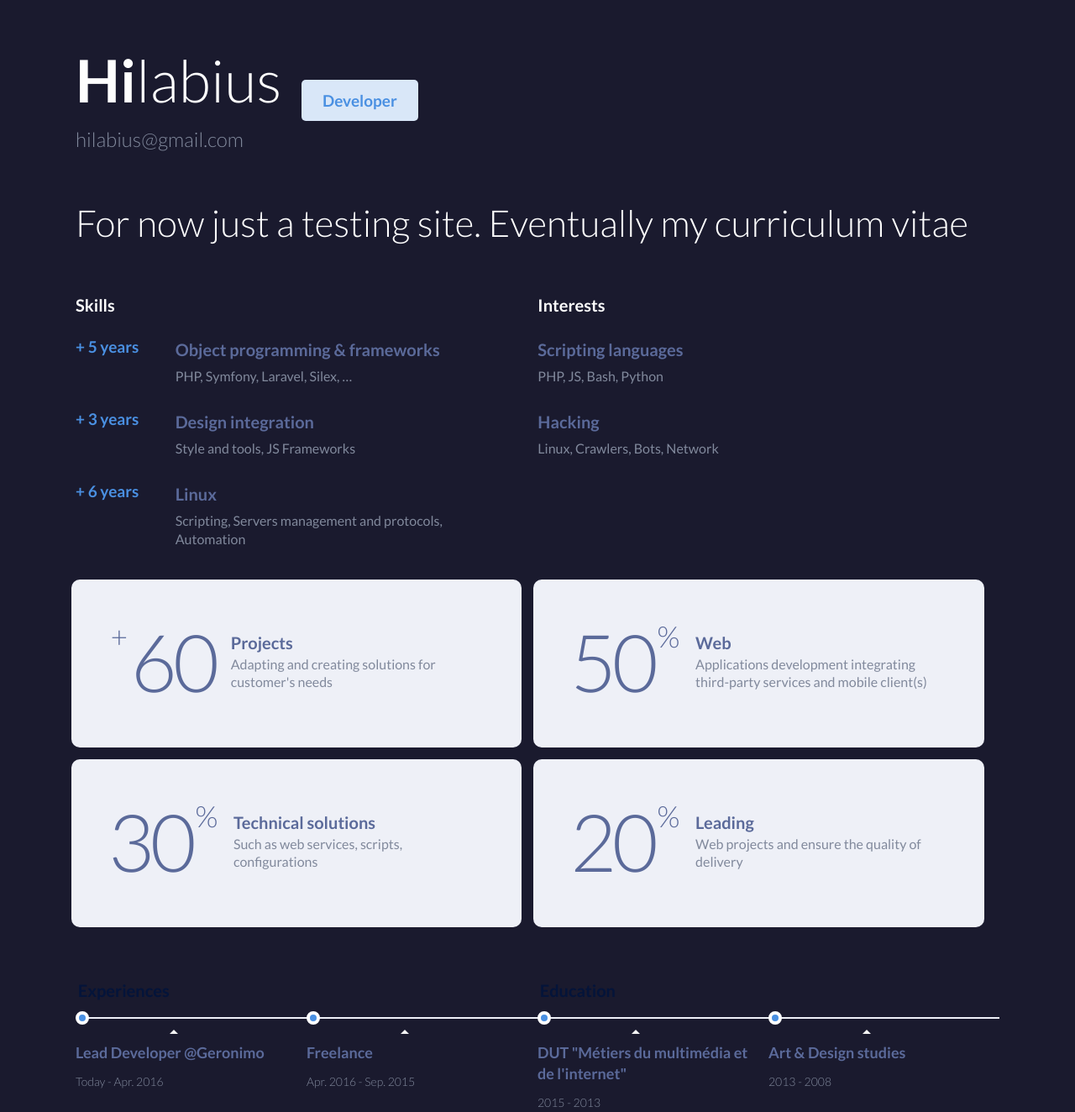
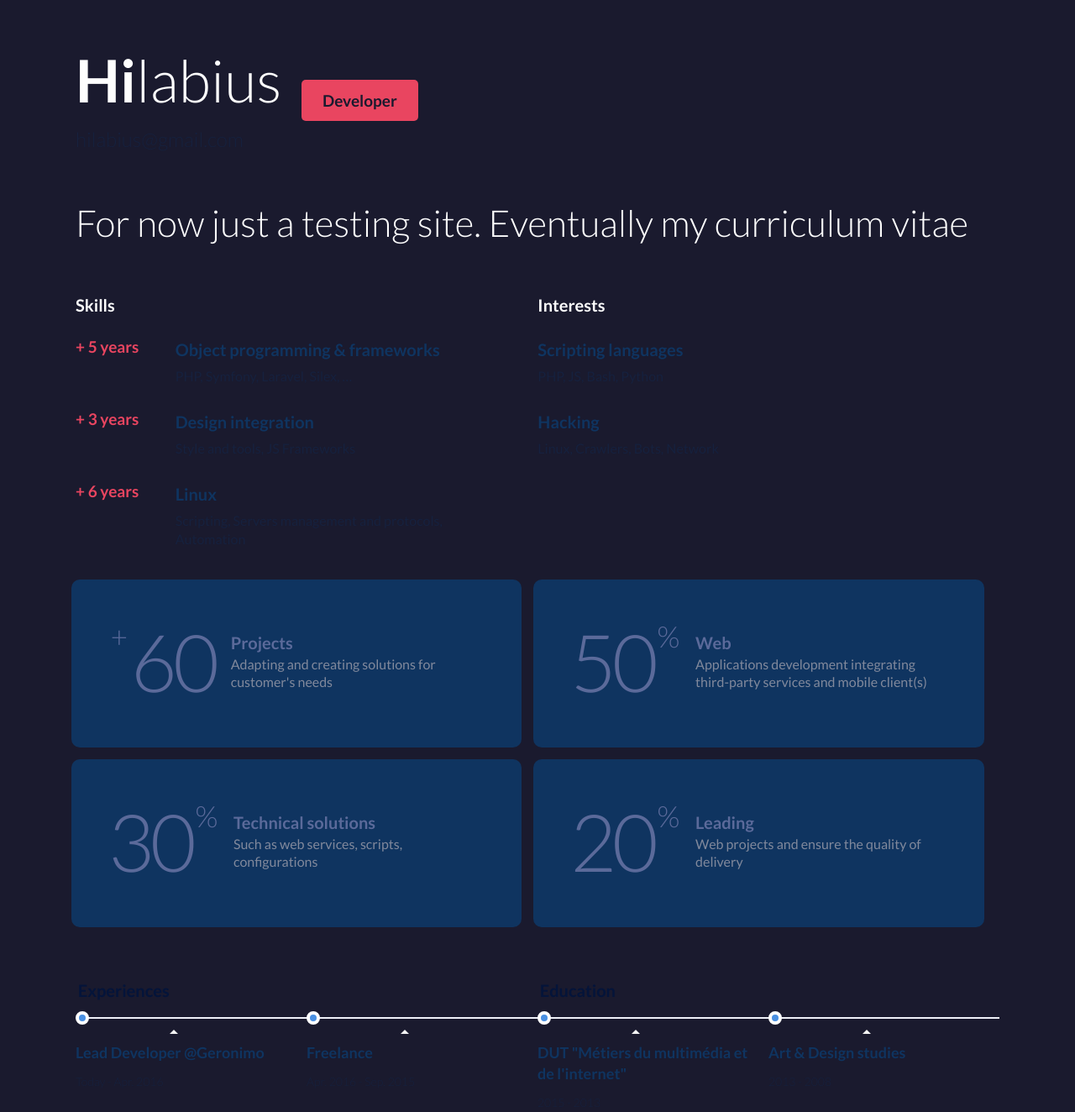
Before and after one commit to hilabius/hilabius.github.io, a plain HTML site: page index.html in a window 1280 px wide. Shown: the top 1324 px of the page at 84% size. Drawn offline with Linux system fonts and the light colour scheme.

Commit message:
updated colors

```diff
--- a/styles.css
+++ b/styles.css
@@ -107,8 +107,8 @@ h1.name {
 
 .job-title {
 	vertical-align: middle;
-	background-color: #D9E7F8;
-	color: #4A90E2;
+	background-color: #e94560;
+	color: #1a1a2e;
 	font-weight: 600;
 	margin-top: 5px;
 	margin-left: 20px;
@@ -121,7 +121,7 @@ h1.name {
 	display: block;
 	font-size: 24px;
 	font-weight: 300;
-	color: #81899C;
+	color: #16213e;
 	margin-top: 10px;
 }
 
@@ -160,7 +160,7 @@ h1.name {
 
 .list-card .exp {
 	margin-right: 15px;
-	color: #4A90E2;
+	color: #e94560;
 	font-weight: 600;
 	width: 100px;
 }
@@ -172,14 +172,14 @@ h1.name {
 .list-card h3 {
 	font-size: 20px;
 	font-weight: 600;
-	color: #5B6A9A;
+	color: #0f3460;
 	line-height: 26px;
 	margin-bottom: 8px;
 }
 
 .list-card div span {
 	font-size: 16px;
-	color: #81899C;
+	color: #16213e;
 	line-height: 22px;
 }
 
@@ -197,7 +197,7 @@ h1.name {
 .card {
 	width: 47.9%;
 	height: 200px;
-	background-color: #EEF0F7;
+	background-color: #0f3460;
 	display: inline-block;
 	margin: 7px 5px;
 	vertical-align: top;
@@ -334,7 +334,7 @@ li .description {
   font-size: 18px;
   font-weight: 600;
   line-height: 25px;
-  color: #5B6A9A;
+  color: #0f3460;
 }
 .description::before {
   content: '';
@@ -351,7 +351,7 @@ li .description {
 
 .timeline .date{
 	font-size: 14px;
-	color: #81899C;
+	color: #16213e;
 	font-weight: 300;
 }
 
```
